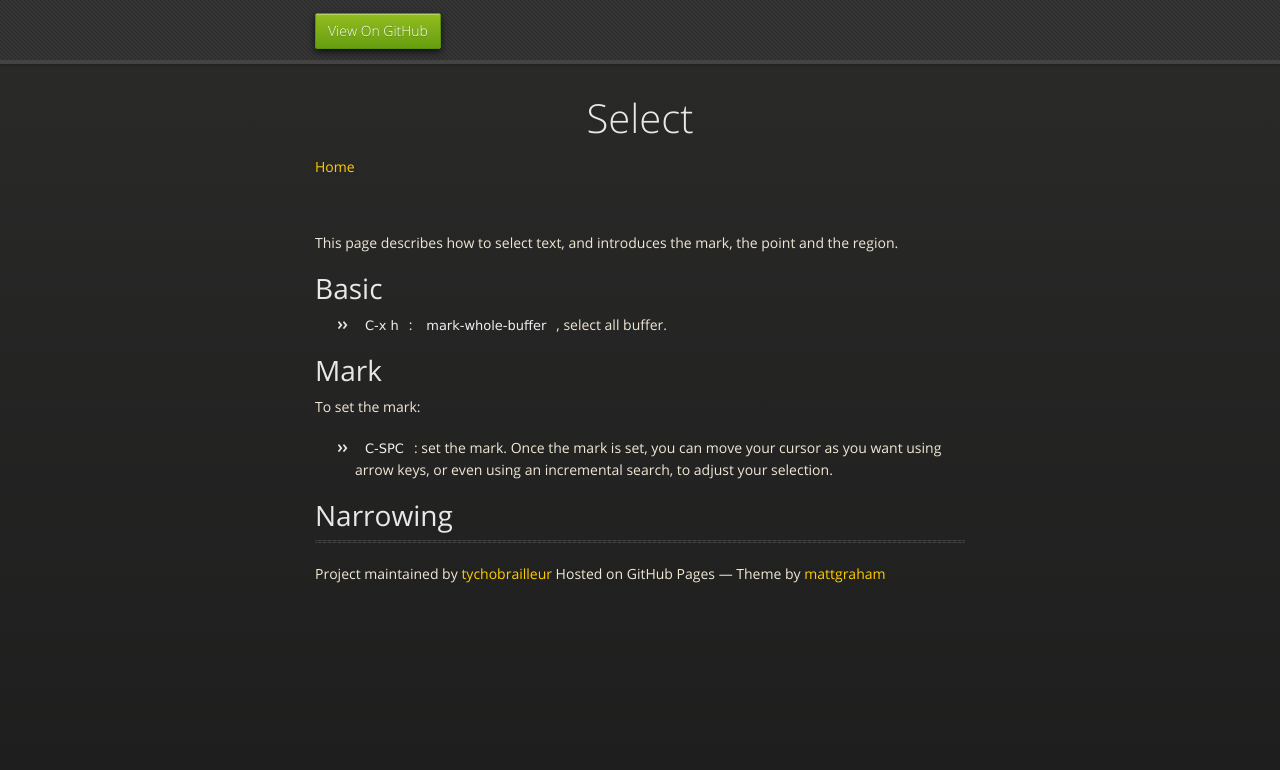
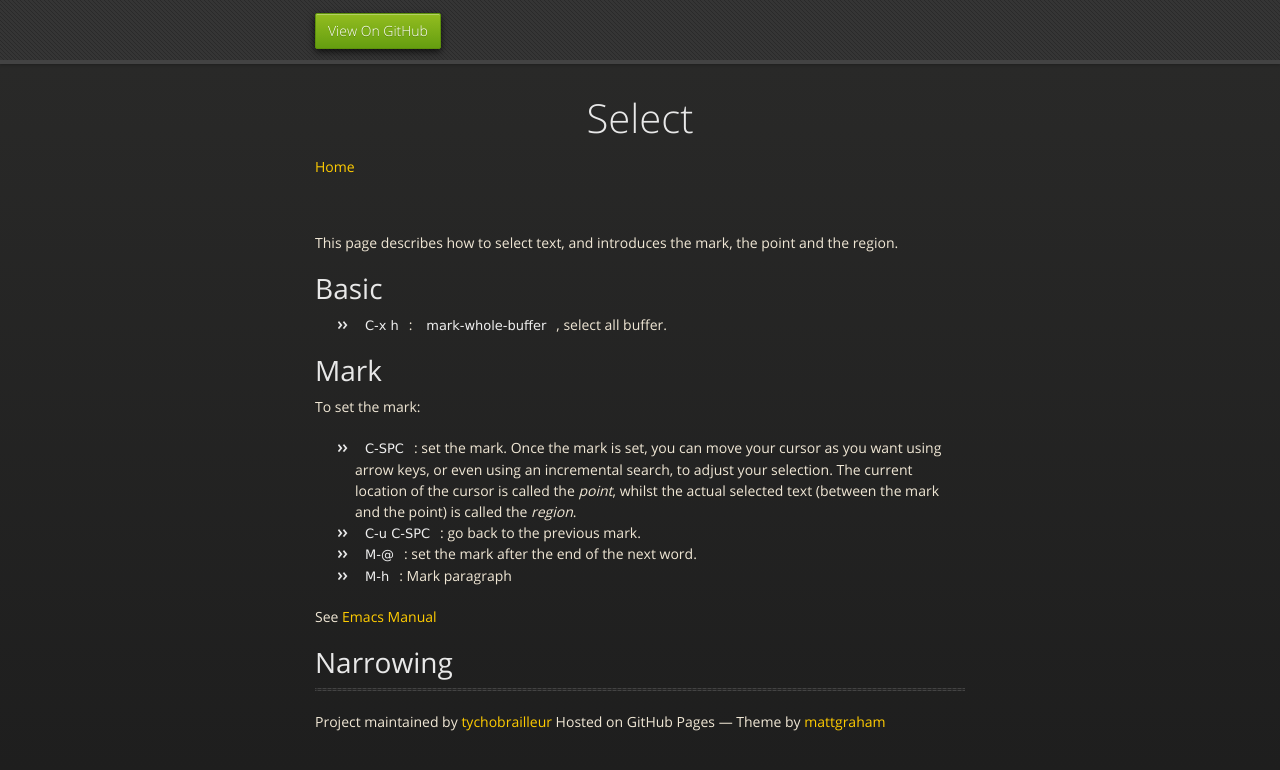
Before and after one commit to tychobrailleur/tychobrailleur.github.io, a Jekyll site: the page built from select.md, in a window 1280 px wide. Shown: the top 770 px of the page. Built offline with Jekyll 4.4.1, drawn with Linux system fonts in a browser that asks for light colours; nearby versions of some CDN libraries.

Commit message:
Expand edit and select.

```diff
--- a/select.md
+++ b/select.md
@@ -13,6 +13,11 @@ This page describes how to select text, and introduces the mark, the point and t
 
 To set the mark:
 
-- `C-SPC`: set the mark.  Once the mark is set, you can move your cursor as you want using arrow keys, or even using an incremental search, to adjust your selection.
+- `C-SPC`: set the mark.  Once the mark is set, you can move your cursor as you want using arrow keys, or even using an incremental search, to adjust your selection.  The current location of the cursor is called the _point_, whilst the actual selected text (between the mark and the point) is called the _region_.
+- `C-u C-SPC`: go back to the previous mark.
+- `M-@`: set the mark after the end of the next word.
+- `M-h`: Mark paragraph
+
+See [Emacs Manual](http://www.gnu.org/software/emacs/manual/html_node/emacs/Mark.html#Mark)
 
 # Narrowing
```
Also changed, not shown: editing.md (+9 -0 lines).
